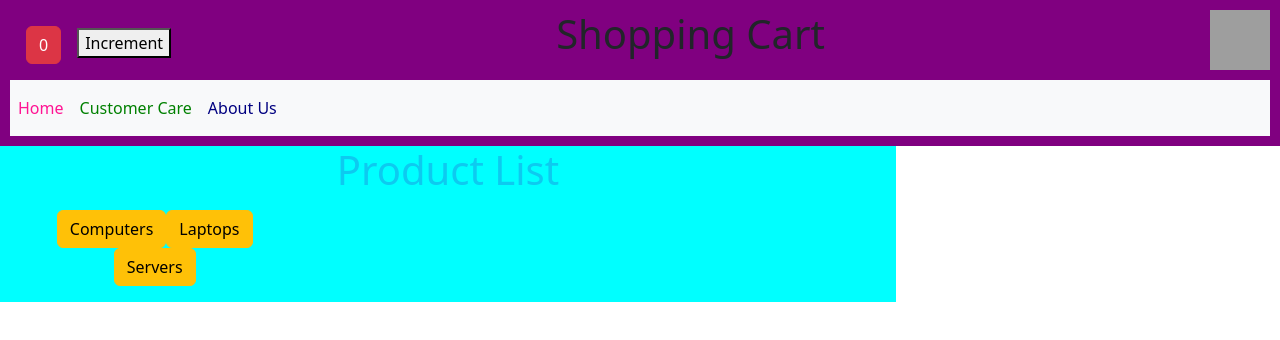
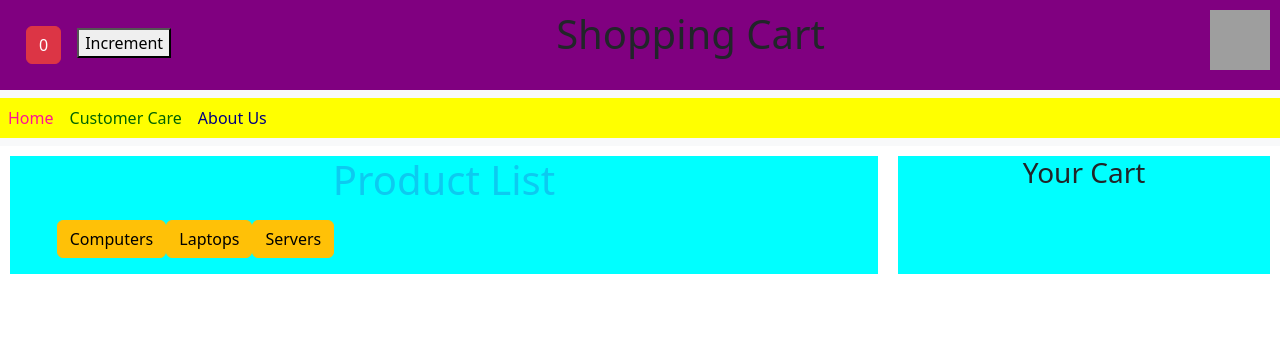
Before and after one commit to 1337encrypted/shopping-cart-app, a React (Create React App) app: page / in a window 1280 px wide. Shown: the top 340 px of the page. Built offline with nearby package versions, Linux system fonts and the light colour scheme; grey boxes are pictures that could not be loaded.

Commit message:
modified header and prodlist

```diff
--- a/src/App.js
+++ b/src/App.js
@@ -6,7 +6,6 @@ import {React, useState} from 'react'
 function App() {
   return (
     <div>
-    <Home />
     <ProductList />
     </div>
   );
--- a/src/components/Cart.js
+++ b/src/components/Cart.js
@@ -0,0 +1,13 @@
+import React from 'react'
+
+function Cart(props) {
+  return (
+    <div>
+        <ul>
+            <li style = {{"list-style":"none"}}key={props.pid}>{props.name}    {props.price}</li>
+        </ul>
+    </div>
+  )
+}
+
+export default Cart
--- a/src/components/Home.js
+++ b/src/components/Home.js
@@ -1,28 +1,37 @@
 import React from 'react'
 import Counter from './Counter'
 
-function Home() {
+function Home(props) {
   return (
-    <div style={{backgroundColor:"purple", padding:"10px"}}>
-        <div style={{display:"flex", justifyContent:"space-between"}}>
+    <div>
+
+     <div style={{backgroundColor:"purple", padding:"10px", justifyContent:"space-between"}}>
+      <div style={{display:"flex", justifyContent:"space-between"}}>
+        {/* {props.cartCount} */}
+        {/* <h1 className='text-center'>Shopping Cart</h1> */}
+        {/* { <img src="https://image.shutterstock.com/image-vector/shopping-cart-vector-icon-flat-260nw-1690453492.jpg" alt='Cart' width="60px" height="60px "></img> } */}
+
 
         <Counter/>
+
         <h1 className='text-center'>Shopping Cart</h1>
         <img src="https://image.shutterstock.com/image-vector/shopping-cart-vector-icon-flat-260nw-1690453492.jpg" alt='Cart' width="60px" height="60px "></img>
 
         </div>
-        <nav class="navbar navbar-expand-lg navbar-light bg-light">
+      </div>
+
+      <nav class="navbar navbar-expand-lg navbar-light bg-light">
         {/* <a class="navbar-brand" href="#">Navbar</a> */}
         <button class="navbar-toggler" type="button" data-toggle="collapse" data-target="#navbarNavDropdown" aria-controls="navbarNavDropdown" aria-expanded="false" aria-label="Toggle navigation">
         <span class="navbar-toggler-icon"></span>
         </button>
-        <div class="collapse navbar-collapse" id="navbarNavDropdown">
+        <div class="collapse navbar-collapse" id="navbarNavDropdown" style={{backgroundColor:"yellow"}}>
         <ul class="navbar-nav">
         <li class="nav-item active">
         <a class="nav-link" href="#" style={{color:"deeppink"}}>Home</a>
         </li>
         <li class="nav-item">
-        <a class="nav-link" href="#" style={{color:"green"}}>Customer Care</a>
+        <a class="nav-link" href="#" style={{color:"darkgreen"}}>Customer Care</a>
         </li>
         <li class="nav-item">
         <a class="nav-link" href="#" style={{color:"navy"}}>About Us</a>
@@ -39,8 +48,8 @@ function Home() {
         </li>
         </ul>
         </div>
-        </nav>
-        </div>
+      </nav>
+    </div>
   )
 }
 
--- a/src/components/productList.js
+++ b/src/components/productList.js
@@ -1,24 +1,27 @@
 import React, {useState} from 'react'
+import Home from "./Home";
+import Cart from "./Cart";
 
 let prod = {
   Computers:
-  [{pid:100,pname:"Macbook Mac studio",price:80000, ImageUrl:"https://d2d22nphq0yz8t.cloudfront.net/88e6cc4b-eaa1-4053-af65-563d88ba8b26/https://media.croma.com/image/upload/v1606585990/Croma%20Assets/Computers%20Peripherals/Desktops/Images/9009476698142.png/mxw_2256,s_jp2,s_videoimg,ns_atwebp,f_auto"},
+  [{pid:100,pname:"Mac Mini",price:80000, ImageUrl:"https://d2d22nphq0yz8t.cloudfront.net/88e6cc4b-eaa1-4053-af65-563d88ba8b26/https://media.croma.com/image/upload/v1606585990/Croma%20Assets/Computers%20Peripherals/Desktops/Images/9009476698142.png/mxw_2256,s_jp2,s_videoimg,ns_atwebp,f_auto"},
   {pid:101,pname:"Ryzen 5",price:60000, ImageUrl:"https://encrypted-tbn2.gstatic.com/shopping?q=tbn:ANd9GcQ_pT7b9V4Gtws5ZOjwjk3i0yXziiVdnPiTq211JEKYErTJ4r-bpl1js3VOMG-B0DIyqYXQ4yq3c-U&usqp=CAc"},
   {pid:102,pname:"Intel i9",price:50000, ImageUrl:"https://www.thevaluestore.in/image/cache/catalog/2021/Intel/core-i9-12900k-1-1000x1000.jpg"}],
 
   Laptops:
   [{pid:200,pname:"Macbook Air",price:80000, ImageUrl:"https://d2d22nphq0yz8t.cloudfront.net/88e6cc4b-eaa1-4053-af65-563d88ba8b26/https://media.croma.com/image/upload/v1666277779/Croma%20Assets/Computers%20Peripherals/Tablets%20and%20iPads/Images/256712_0_y4ghxi.png/mxw_2256,s_jp2,s_videoimg,ns_atwebp,f_auto"},
-  {pid:201,pname:"ASUS TUF gaming",price:68000, ImageUrl:"https://d2d22nphq0yz8t.cloudfront.net/88e6cc4b-eaa1-4053-af65-563d88ba8b26/https://media.croma.com/image/upload/v1664417481/Croma%20Assets/Computers%20Peripherals/Laptop/Images/256263_0_hhjvoi.png/mxw_2256,s_jp2,s_videoimg,ns_atwebp,f_auto"},
-  {pid:202,pname:"Microsoft surface GO",price:70900, ImageUrl:"https://d2d22nphq0yz8t.cloudfront.net/88e6cc4b-eaa1-4053-af65-563d88ba8b26/https://media.croma.com/image/upload/v1664415757/Croma%20Assets/Computers%20Peripherals/Laptop/Images/257307_0_w9hown.png/mxw_2256,s_jp2,s_videoimg,ns_atwebp,f_auto"}],
+  {pid:201,pname:"ASUS TUF",price:68000, ImageUrl:"https://d2d22nphq0yz8t.cloudfront.net/88e6cc4b-eaa1-4053-af65-563d88ba8b26/https://media.croma.com/image/upload/v1664417481/Croma%20Assets/Computers%20Peripherals/Laptop/Images/256263_0_hhjvoi.png/mxw_2256,s_jp2,s_videoimg,ns_atwebp,f_auto"},
+  {pid:202,pname:"Surface Go",price:70900, ImageUrl:"https://d2d22nphq0yz8t.cloudfront.net/88e6cc4b-eaa1-4053-af65-563d88ba8b26/https://media.croma.com/image/upload/v1664415757/Croma%20Assets/Computers%20Peripherals/Laptop/Images/257307_0_w9hown.png/mxw_2256,s_jp2,s_videoimg,ns_atwebp,f_auto"}],
 
   Servers:
   [{pid:300,pname:"Dell Inspiron Desktop",price:70989, ImageUrl:"https://i.dell.com/is/image/DellContent/content/dam/ss2/product-images/dell-client-products/desktops/inspiron-desktops/inspiron-3910-desktop/media-gallery/in3910-csy-00000ff-bl-noodd-nomcr.psd?fmt=png-alpha&pscan=auto&scl=1&hei=402&wid=362&qlt=100,1&resMode=sharp2&size=362,402&chrss=full"},
   {pid:301,pname:"Dell OptiPlex 7000",price:93267, ImageUrl: "https://i.dell.com/is/image/DellContent/content/dam/ss2/products/desktops-and-all-in-ones/optiplex/7000-tsff/media-gallery/optiplex-7000t-gallery-1.psd?fmt=png-alpha&pscan=auto&scl=1&hei=402&wid=402&qlt=100,1&resMode=sharp2&size=402,402&chrss=full"},
   {pid:302,pname:"Dell T440 tower server",price:132000, ImageUrl: "https://www.eagle.in/wp-content/uploads/2018/10/Dell-T440-Server.jpg"}]
 }
+var cart=[]
 
 function ProductList() {
-
+  const [count,setCount]=useState(0);
   const [AllProds,setProds] = useState([]);
 
   const handleClickComputers=()=>{
@@ -36,25 +39,47 @@ function ProductList() {
     setProds(AllServers);
   }
 
+  function addtocart(id){
+    setCount(count+1);
+    cart.push({
+              pid:AllProds.find(item=>(item.pid===id)).pid,
+              name:AllProds.find(item=>(item.pid===id)).pname,
+              price:AllProds.find(item=>(item.pid===id)).price})
+  }
 
   return (
-    <div style={{"width":"70%", "text-align":"center","background-color":"cyan"}}>
-      <h1 className='text-center text-info'>Product List</h1>
-      <div className='container-fluid mx-2'></div>
-      <div className='row mt-3 mx-2'>
-        <div className='col-md-4'>
-          <button className='btn btn-warning' onClick={handleClickComputers} >Computers</button>
-          <button className='btn btn-warning' onClick={handleClickLaptops} >Laptops</button>
-          <button className='btn btn-warning' onClick={handleClickServers} >Servers</button>
+    <div>
+      <Home cartCount={count}/>
+      <div style={{"display":"flex"}}>
+        <div style={{"width":"70%", "textAlign":"center","backgroundColor":"cyan","margin":"10px"}}>
+          <h1 className='textCenter text-info'>Product List</h1>
+          <div className='containerFluid mx-2'></div>
+          <div className='row mt-3 mx-2'>
+            <div className='col-md-5 space-between'>
+              <button className='btn btn-warning ' onClick={handleClickComputers}>Computers</button>
+              <button className='btn btn-warning' onClick={handleClickLaptops} >Laptops</button>
+              <button className='btn btn-warning' onClick={handleClickServers} >Servers</button>
 
-          <center><ul className='text-center bg-red'>
-           {AllProds.map(prod=><li style={{"display":"flex", "flex-direction":"col", "margin":"10px", "justify-content":"center"}} key={prod.pid}>{prod.pname} <img src={prod.ImageUrl} alt="image" width="100px" height="100px" /> {prod.price} <button className='btn btn-secondary '>Add To Cart</button> </li>)}
-          </ul></center>
+              <ul className='bg-red' style = {{"display":"flex", "align-items":"center","list-style":"none"}}>
+              {AllProds.map(prod=>
+                <li style={{"flex":"0 0 1", "margin":"10px"}} key={prod.pid}>
+                  {prod.pname}
+                  <img src={prod.ImageUrl} alt="image" width="100px" height="100px" />
+                  {prod.price}
+                  <button className='btn btn-secondary' onClick={()=>addtocart(prod.pid)}>Add To Cart</button> </li>)}
+              </ul>
 
+            </div>
+          </div>
+        </div>
+        <div style={{"width":"30%", "textAlign":"center","backgroundColor":"cyan","margin":"10px"}}>
+          <h3>Your Cart</h3>
+          {cart.map(item=>(
+            <Cart key={item.pid} pid={item.pid} name={item.name} price={item.price}/>
+          ))}
         </div>
       </div>
     </div>
-
   )
 }
 
```
